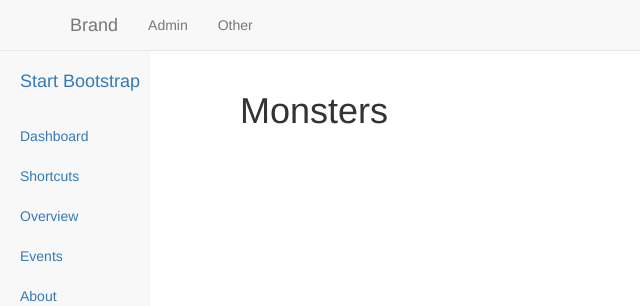
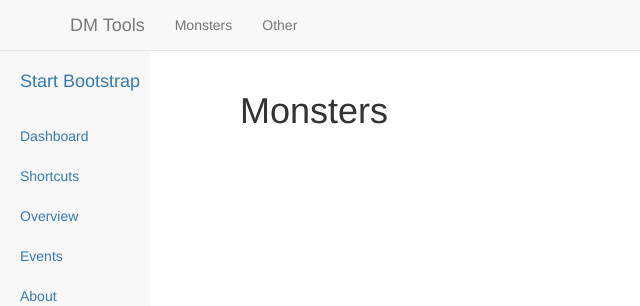
Before and after one commit to Adam-Davenport/dmtools, a Django app: page /monsters/ in a window 1280 px wide. Shown: the top 306 px of the page, without its empty margins (0-640 px from the left). Run offline with Django 3.2, Linux system fonts and the light colour scheme; some libraries are stand-ins or nearby versions.

Commit message:
Adding links

```diff
--- a/templates/base.html
+++ b/templates/base.html
@@ -12,8 +12,8 @@
 		<nav class="navbar navbar-default navbar-static-top">
 			<div class="container">
 				<ul class="nav navbar-nav">
-					<li><a href="#" class="navbar-brand">Brand</a></li>
-					<li><a href="#" class="navbar-link">Admin</a></li>
+					<li><a href="{% url "index" %}" class="navbar-brand">DM Tools</a></li>
+					<li><a href="{% url "monsters" %}" class="navbar-link">Monsters</a></li>
 					<li><a href="#" class="navbar-link">Other</a></li>
 				</ul>
 			</div>
```
